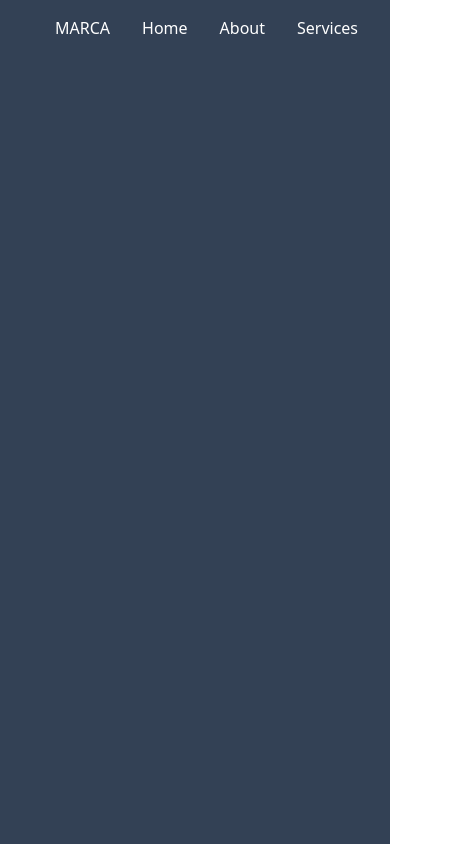
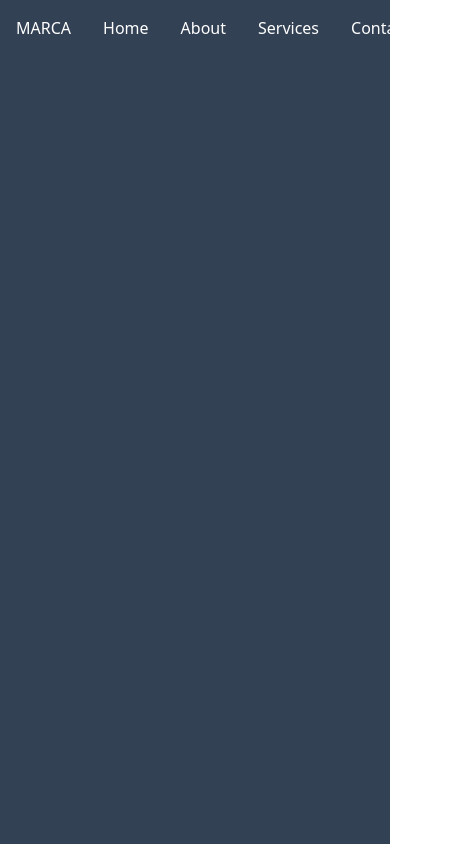
Before and after one commit to patricksdx/PrimeraPagina, a React (Vite) app: page / in a window 390 px wide. Shown: the whole page, 464 px wide, since content can reach past the window. Built offline with nearby package versions, Linux system fonts and the light colour scheme.

Commit message:
Header responsivo1

```diff
--- a/src/components/Header.jsx
+++ b/src/components/Header.jsx
@@ -2,7 +2,7 @@ import icono from './icons/icono1.jpg'
 
 function Header() {
   return (
-    <div className='text-white flex m-auto w-4/5' >
+    <div className='text-white flex w-full md:w-4/6 xl:w-4/5 md:m-auto' >
       <h1 className='m-4'>MARCA</h1>
       <ul className='flex ml-auto' >
         <li className='m-4'><a href='#'>Home</a></li>
```
